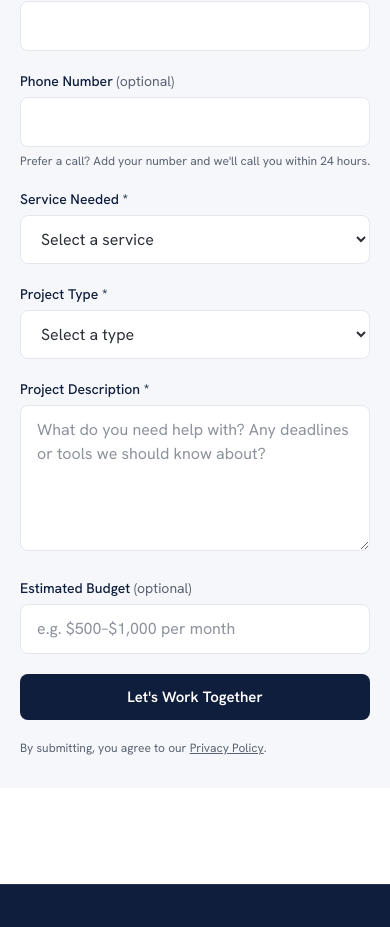
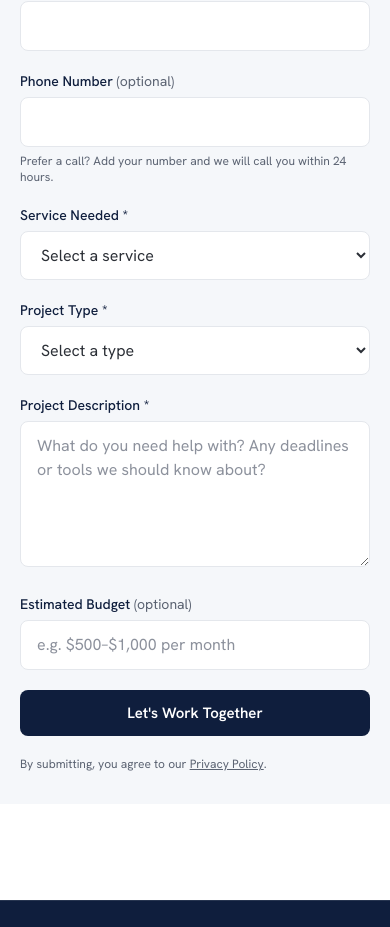
Before and after one commit to ralphchristiandD/agency-website, a Nuxt app: page /contact in a window 390 px wide. Shown: the part 1026-1953 px from the top of the page. Built offline with nearby package versions, Linux system fonts and the light colour scheme.

Commit message:
Contact: formal wording (We have / We will) in thank-you and phone hint

```diff
--- a/app/pages/contact.vue
+++ b/app/pages/contact.vue
@@ -106,10 +106,10 @@ async function submit() {
           <h2 class="mt-6 text-3xl">Thank you, {{ form.name.split(' ')[0] }}!</h2>
           <!-- The promise matches what they chose: a call if they left a number, otherwise an email -->
           <p v-if="form.phone" class="mt-2 text-slate">
-            We've received your message. Expect a call from our team within 24 hours.
+            We have received your message. Expect a call from our team within 24 hours.
           </p>
           <p v-else class="mt-2 text-slate">
-            We've received your message. We'll reach out by email within 24 hours.
+            We have received your message. We will reach out by email within 24 hours.
           </p>
           <p v-if="demoMode" class="mt-6 inline-block rounded-lg bg-accent-soft px-3 py-2 text-xs text-navy">
             Preview mode: this message wasn't actually sent.
@@ -134,7 +134,7 @@ async function submit() {
           <label class="block">
             <span class="mb-1.5 block text-sm font-medium text-navy">Phone Number <span class="font-normal text-slate">(optional)</span></span>
             <input v-model="form.phone" type="tel" class="field" autocomplete="tel" aria-describedby="phone-hint">
-            <span id="phone-hint" class="mt-1.5 block text-xs text-slate">Prefer a call? Add your number and we'll call you within 24 hours.</span>
+            <span id="phone-hint" class="mt-1.5 block text-xs text-slate">Prefer a call? Add your number and we will call you within 24 hours.</span>
           </label>
           <label class="block">
             <span class="mb-1.5 block text-sm font-medium text-navy">Service Needed *</span>
```
